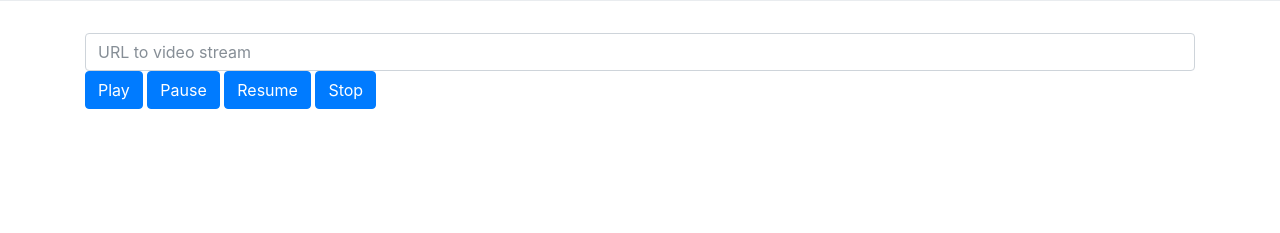
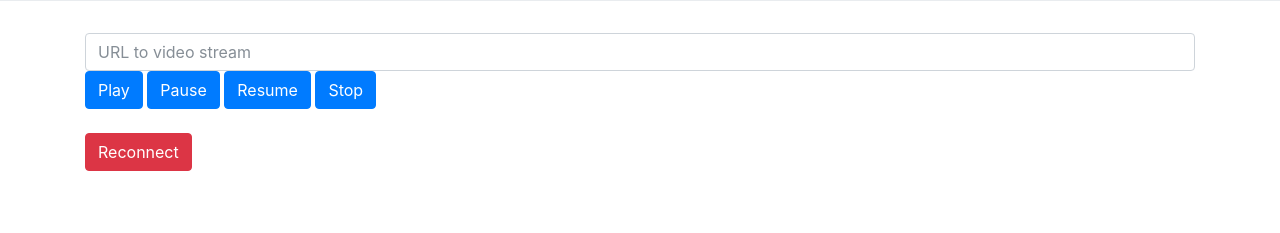
Before and after one commit to pkraatz/python-airplay-webgui, a Flask app: template templates/index.html in a window 1280 px wide. Shown: the part 341-574 px from the top of the page. Run offline with Flask 2, Linux system fonts and the light colour scheme; the template is opened without the code that fills it, so the values that code supplies are empty; some libraries are stand-ins or nearby versions.

Commit message:
Added reconnect button

```diff
--- a/app.py
+++ b/app.py
@@ -44,5 +44,15 @@ def play():
 
     return redirect(url_for('index'))
 
+@app.route('/reconnect', methods=['POST'])
+def reconnect():
+    global atv
+
+    # Reset current connection an start a new one
+    atv = None
+
+    flash('Trying reconnect!')
+    return redirect(url_for('index'))
+
 if __name__ == "__main__":
     app.run(host="0.0.0.0", port=49913)
--- a/templates/index.html
+++ b/templates/index.html
@@ -14,12 +14,16 @@
 </div>
 
 <div class="container">
-  <form method=post action="/play">
+  <form method="post" action="/play">
     <input type="text" class="form-control" name="videourl" placeholder="URL to video stream" value="{{ request.form.videourl }}">
     <input type="submit" class="btn btn-primary" name="action" value="Play">
     <input type="submit" class="btn btn-primary" name="action" value="Pause">
     <input type="submit" class="btn btn-primary" name="action" value="Resume">
     <input type="submit" class="btn btn-primary" name="action" value="Stop">
   </form>
+  <br>
+  <form method="post" action="/reconnect">
+    <input type="submit" class="btn btn-danger" name="action" value="Reconnect">
+  </form>
 </div>
 {% endblock %}
```
